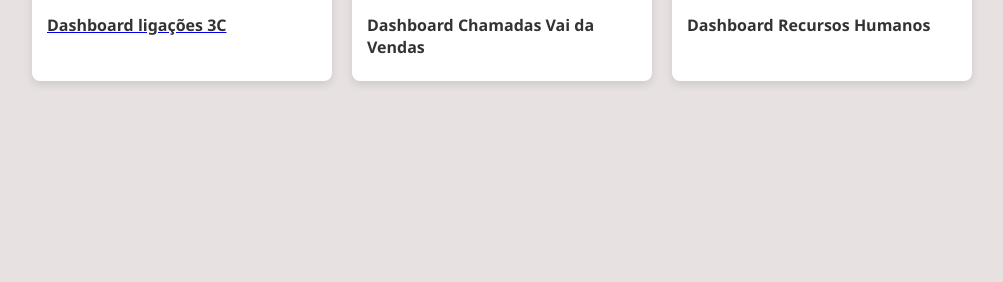
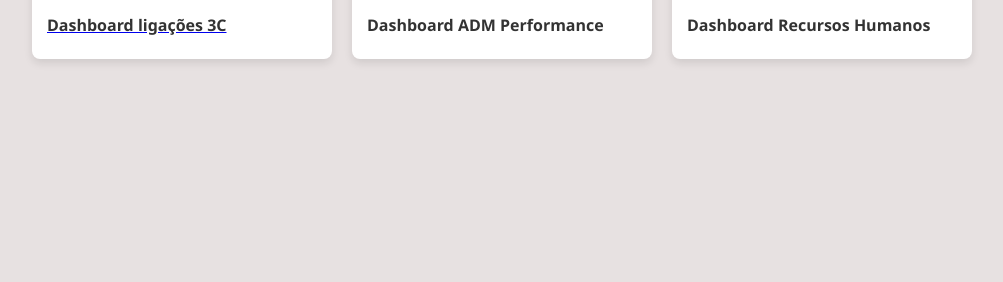
Before and after one commit to YgorRibeiro7/PAGINA-MS, a Flask app: page /pagina2 in a window 1280 px wide. Shown: the part 518-800 px from the top of the page, without its empty margins (138-1141 px from the left). Run offline with Flask 3, Linux system fonts and the light colour scheme; the visitor is signed in with stand-in values (Sample User, id 1); some libraries are stand-ins or nearby versions.

Commit message:
Atualização da imagem e link do dash permornce

```diff
--- a/templates/pagina2.html
+++ b/templates/pagina2.html
@@ -34,6 +34,7 @@
 
         <div class="products">
             <!-- Produto 1 -->
+
             <div class="product-card">
                 <a href="https://app.powerbi.com/groups/me/apps/7ded90ba-01f7-44cc-b277-bc146e2af430/reports/2cbb8319-4d95-45bc-84ba-aad1237f5e4c/9b0dc94816be9b647947?ctid=887b0d95-6889-4d3f-a864-85fae8769d49&experience=power-bi">
                     <div class="product-image">
@@ -49,13 +50,13 @@
 
             <!-- Produto 2 -->
             <div class="product-card">
-                <!-- <a href="https://www.nike.com.br/tenis-air-force" class="product-link">-->
+                 <a href="https://app.powerbi.com/groups/me/apps/ace156d4-1413-4789-8df3-8dd6a8f0229c/reports/c57b1089-361b-4e4a-a087-bf3e5e9bb023/d9a1ce5bebc006ce084b?ctid=887b0d95-6889-4d3f-a864-85fae8769d49&experience=power-bi" class="product-link">
                     <div class="product-image">
-                        <img src="https://www.falemaisvoip.com.br/blog/wp-content/uploads/2022/10/monitoramento-de-chamadas.jpg" alt="Tênis Nike Air Force 1 '07 Masculino">
+                        <img src="https://sdmntprnorthcentralus.oaiusercontent.com/files/00000000-066c-622f-87b1-9f142a3cd498/raw?se=2025-04-10T21%3A37%3A11Z&sp=r&sv=2024-08-04&sr=b&scid=dc31342f-51ca-531d-9a89-69b4cfcb9156&skoid=de76bc29-7017-43d4-8d90-7a49512bae0f&sktid=a48cca56-e6da-484e-a814-9c849652bcb3&skt=2025-04-10T12%3A39%3A55Z&ske=2025-04-11T12%3A39%3A55Z&sks=b&skv=2024-08-04&sig=MLIA%2BNJ9hVIWmAxkk5SZbZfj2zN01O/Sn2XglJ36wyE%3D" alt="performance">
 
                     </div>
                     <div class="product-info">
-                        <h3 class="product-name">Dashboard Chamadas Vai da Vendas </h3>
+                        <h3 class="product-name">Dashboard ADM  Performance </h3>
                         <!-- <p class="product-price">R$ 799,99</p> -->
                     </div>
                 </a>
```
Also changed, not shown: static/style2.css (line endings or trailing spaces).
